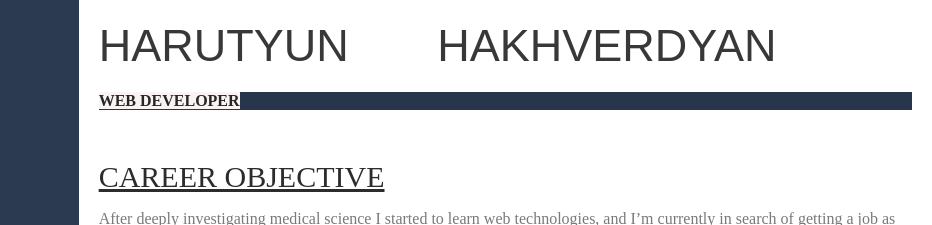
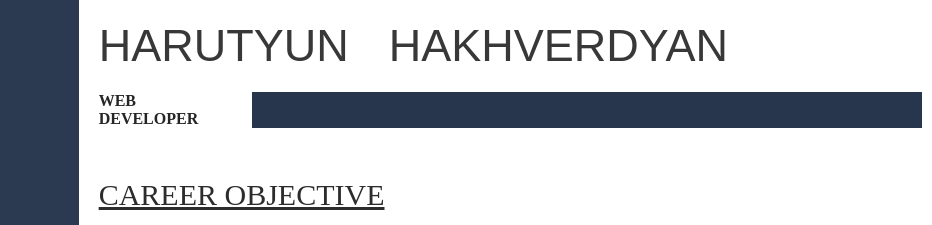
Before and after one commit to HarutyunHakhverdyan/CV, a plain HTML site: page index.html in a window 1280 px wide. Shown: the top 225 px of the page, 348-1280 px from the left. Drawn offline with Linux system fonts and the light colour scheme.

Commit message:
Update cv.css

```diff
--- a/cv.css
+++ b/cv.css
@@ -78,24 +78,26 @@ ins{
 }
 .name{
     display: flex;
+
 }
 .divRight1{
     display: flex;
     margin-left: 20px;
-    justify-content: space-between;
-    margin-right: 20px;
-    background-color:  #27364d;
-
+    width: 100%;
 }
 .pRight1{
-    background-color: rgb(250, 243, 243);
-    height: 10Px;
     margin-right: 15px;
     color: #262626;
+    width: 145px;
+}
+.divRight1_1{
 
+    margin-right: 30px;
+    background-color:  #27364d;
+    width: 80%;
 }
 .name1{
-    width: 35%;
+
     margin: 20px;
     font-size: 45px;
     color:  #383838;
```
